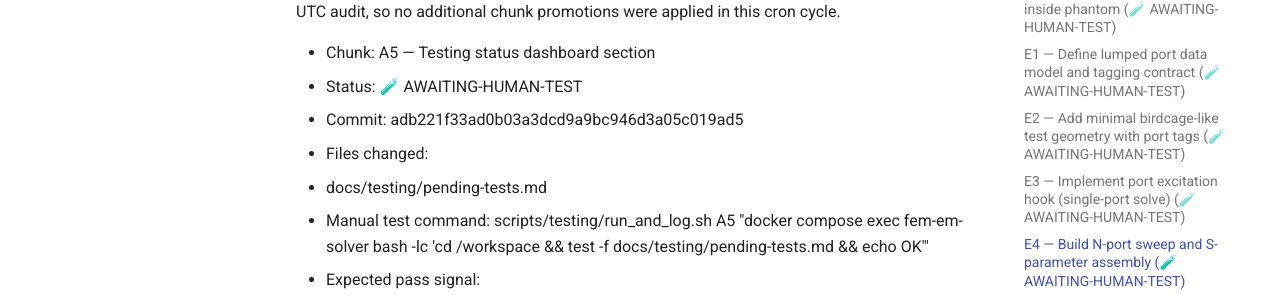
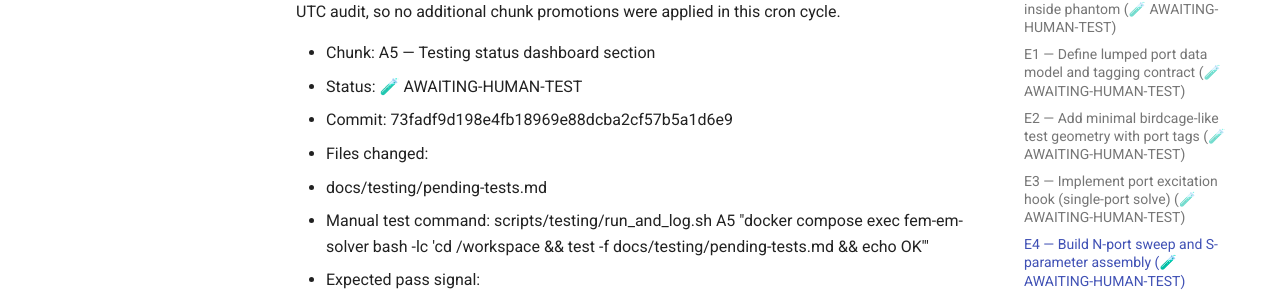
Before and after one commit to awarru/fem-em-solver, an MkDocs documentation site: the page built from docs/testing/pending-tests.md, in a window 1280 px wide and 900 px high, scrolled down 35050 px. Shown: the part 379-681 px from the top of the window. Built offline with MkDocs 1.6.1 and Material for MkDocs 9.7.7, drawn with Linux system fonts in a browser that asks for light colours; comment, search, counter and statistics services are not loaded.

Commit message:
docs(testing): correct A5 entry commit hash

```diff
--- a/docs/testing/pending-tests.md
+++ b/docs/testing/pending-tests.md
@@ -927,7 +927,7 @@ Dashboard audit note (2026-03-20 17:00 UTC): reviewed `docs/testing/test-results
 
 - Chunk: A5 — Testing status dashboard section
 - Status: 🧪 AWAITING-HUMAN-TEST
-- Commit: adb221f33ad0b03a3dcd9a9bc946d3a05c019ad5
+- Commit: 73fadf9d198e4fb18969e88dcba2cf57b5a1d6e9
 - Files changed:
   - docs/testing/pending-tests.md
 - Manual test command: scripts/testing/run_and_log.sh A5 "docker compose exec fem-em-solver bash -lc 'cd /workspace && test -f docs/testing/pending-tests.md && echo OK'"
```
